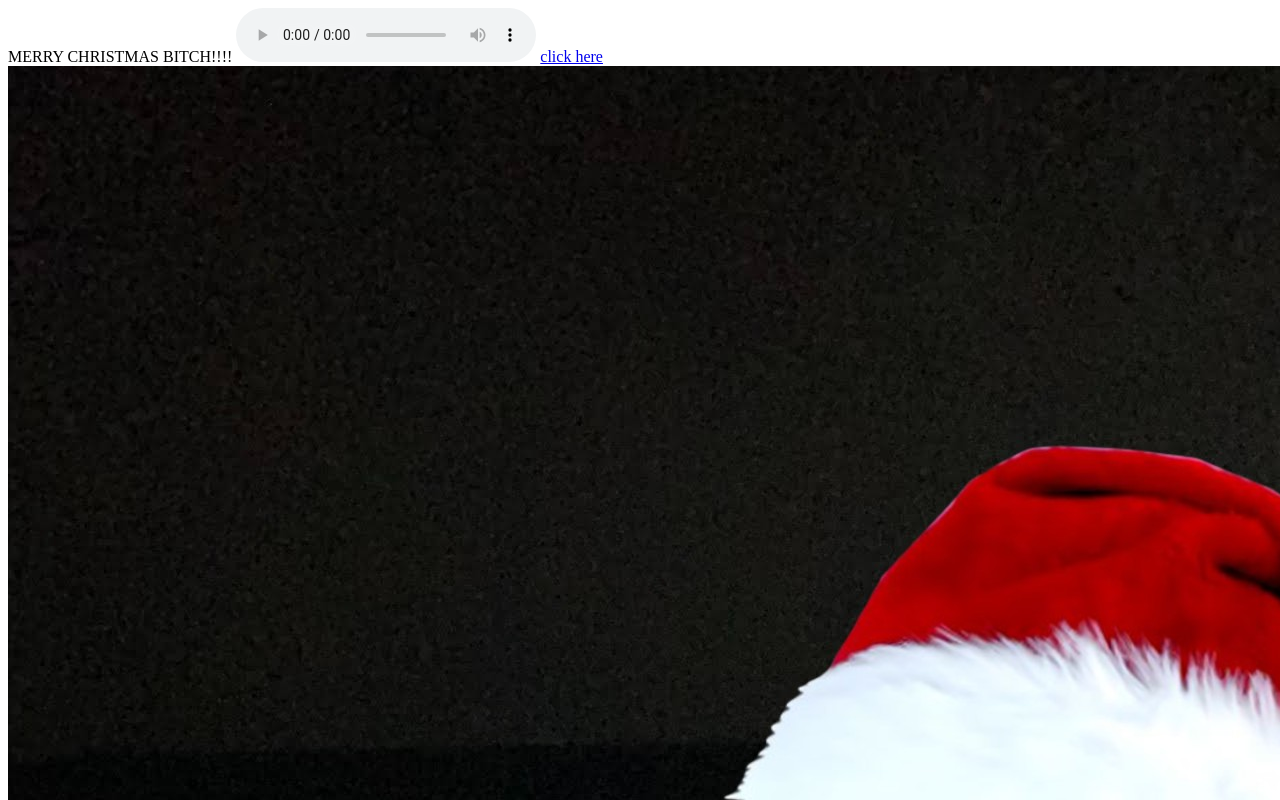
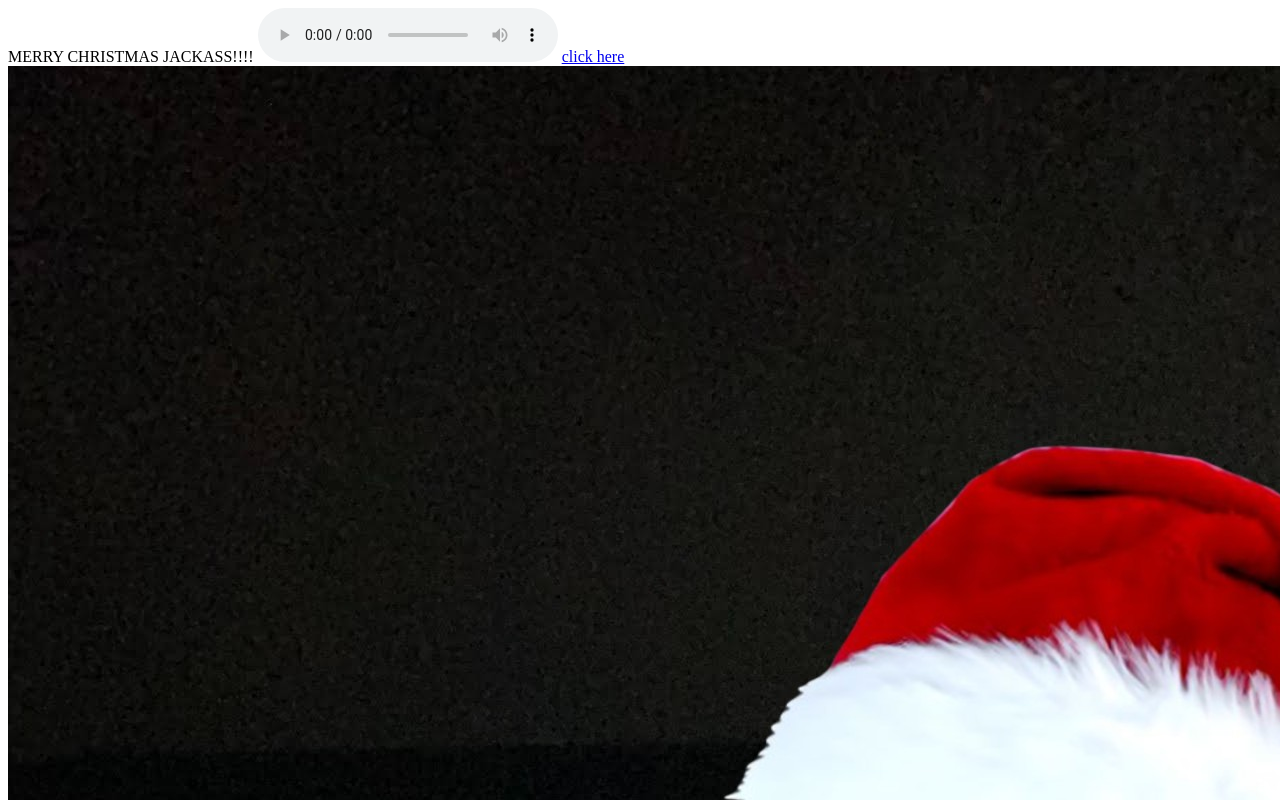
Before and after one commit to THATBOY121/MERRY-CHRISTMAS, a plain HTML site: page index.html in a window 1280 px wide. Shown: the top 800 px of the page. Drawn offline with Linux system fonts and the light colour scheme.

Commit message:
Add files via upload

```diff
--- a/index.html
+++ b/index.html
@@ -9,7 +9,7 @@
 
 
 
-    MERRY CHRISTMAS BITCH!!!!
+    MERRY CHRISTMAS JACKASS!!!!
 
     <audio controls autoplay.true>
         <source src="George Strait - Christmas Cookies.mp3">
```
